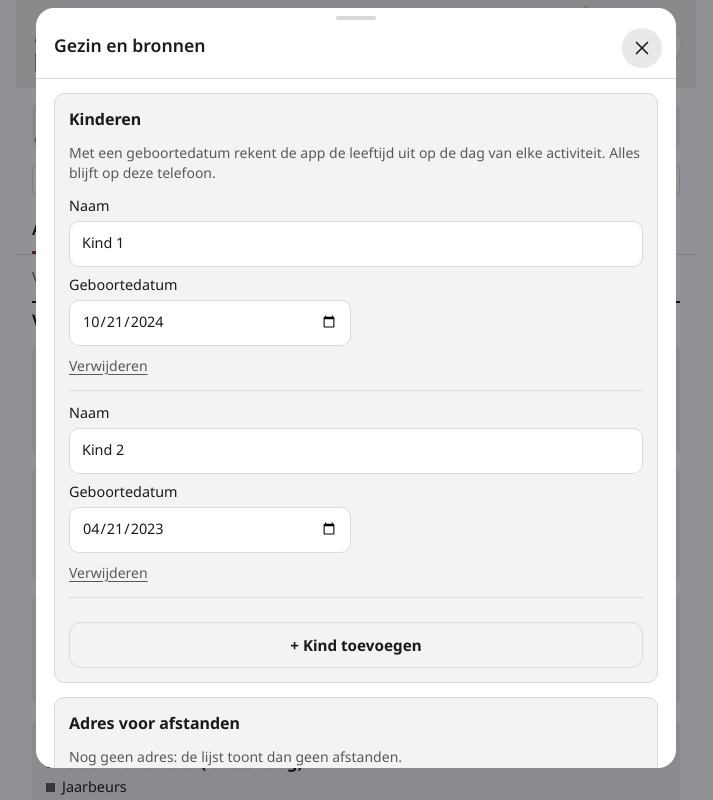
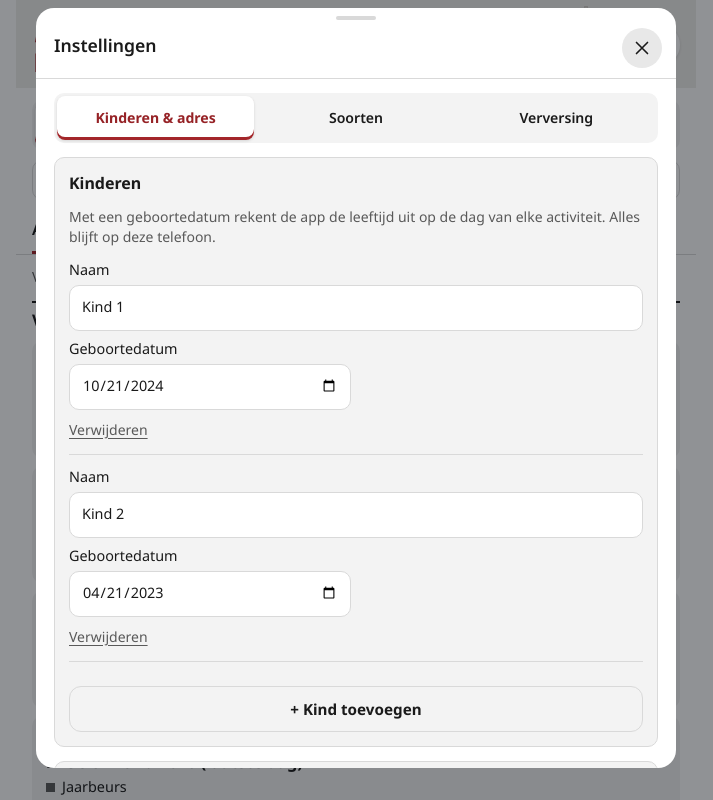
Before and after one commit to tomasr91/wattedoeninutrecht, a React (Vite) app: page / in a window 1280 px wide. Both pictures are taken after a click on the button 944 px from the left and 45 px from the top of the page. Shown: the top 800 px of the page, without its empty margins (284-997 px from the left). Built offline with nearby package versions, Linux system fonts and the light colour scheme.

Commit message:
Instellingen in drie tabbladen: Kinderen & adres, Soorten, Verversing
'Bronnen' onder de lijst opent direct het tabblad Verversing.

Co-Authored-By: Claude Opus 5.5 <noreply@anthropic.com>
Claude-Session: https://claude.ai/code/session_017ztSDsxaBpC9ShY7qpLFy6

```diff
--- a/src/app/App.tsx
+++ b/src/app/App.tsx
@@ -38,7 +38,7 @@ export function App() {
   const [pane, setPane] = useState<Pane>('agenda');
   const [slide, setSlide] = useState<'' | 'from-left' | 'from-right'>('');
   const [detail, setDetail] = useState<{ a: Activity; others: Activity[] } | null>(null);
-  const [settingsOpen, setSettingsOpen] = useState(false);
+  const [settingsOpen, setSettingsOpen] = useState<false | 'gezin' | 'verversing'>(false);
 
   const [fresh, setFresh] = useState<Set<string>>(new Set());
   useEffect(() => {
@@ -136,7 +136,7 @@ export function App() {
               <p className="brand-sub">Ontdek. Kies. Ga.</p>
             </div>
           </div>
-          <button className="icon-btn on-brand" onClick={() => setSettingsOpen(true)} aria-label="Gezin en bronnen">
+          <button className="icon-btn on-brand" onClick={() => setSettingsOpen('gezin')} aria-label="Instellingen">
             <IconUser size={20} />
           </button>
         </div>
@@ -215,7 +215,7 @@ export function App() {
               {lastRun && (
                 <p>
                   Bijgewerkt {formatDateTime(lastRun)}.{' '}
-                  <button className="text-btn small" onClick={() => setSettingsOpen(true)}>
+                  <button className="text-btn small" onClick={() => setSettingsOpen('verversing')}>
                     Bronnen
                   </button>
                 </p>
@@ -233,6 +233,7 @@ export function App() {
           status={data?.status}
           generatedAt={data?.generatedAt}
           activities={data?.activities ?? []}
+          initialTab={settingsOpen}
           onClose={() => setSettingsOpen(false)}
         />
       )}
--- a/src/app/components/DetailSheet.tsx
+++ b/src/app/components/DetailSheet.tsx
@@ -182,7 +182,7 @@ export function DetailSheet({
                   {a.venue.geoPrecision !== 'exact' && <div className="small muted">Locatie benaderd, afstand is indicatief</div>}
                 </>
               ) : (
-                <span className="muted">{profile.home ? 'Onbekend: de bron geeft geen precieze locatie' : 'Vul bij Gezin je adres in om afstanden te zien'}</span>
+                <span className="muted">{profile.home ? 'Onbekend: de bron geeft geen precieze locatie' : 'Vul bij Instellingen je adres in om afstanden te zien'}</span>
               )}
             </dd>
             <dt>Prijs</dt>
--- a/src/app/styles.css
+++ b/src/app/styles.css
@@ -251,6 +251,18 @@ h3 {
   color: var(--brand-ink);
   font-weight: 700;
   box-shadow: var(--shadow), inset 0 -3px 0 var(--brand);
+}
+
+.settings-tabs {
+  grid-template-columns: repeat(3, minmax(0, 1fr));
+  position: sticky;
+  top: 0;
+  z-index: 2;
+}
+.settings-tabs button {
+  font-size: 0.88rem;
+  line-height: 1.15;
+  padding: 4px 2px;
 }
 
 .toggle-row {
--- a/src/app/views/SettingsView.tsx
+++ b/src/app/views/SettingsView.tsx
@@ -15,8 +15,10 @@ export function SettingsSheet({
   status,
   generatedAt,
   activities,
+  initialTab = 'gezin',
   onClose,
 }: {
+  initialTab?: 'gezin' | 'soorten' | 'verversing';
   activities: Activity[];
   profile: Profile;
   setProfile: (p: Profile) => void;
@@ -26,6 +28,7 @@ export function SettingsSheet({
   onClose: () => void;
 }) {
   const p = profile;
+  const [tab, setTab] = useState<'gezin' | 'soorten' | 'verversing'>(initialTab);
   const hidden = p.hiddenKinds ?? { kinderen: [], volwassenen: [] };
   const kindsFor = (aud: ListAudience) =>
     [...new Set(activities.filter((a) => (aud === 'kinderen' ? a.audiences.some((x) => x !== 'volwassenen') : a.audiences.includes('volwassenen'))).map(kindLabel))].sort((x, y) =>
@@ -45,8 +48,24 @@ export function SettingsSheet({
     setProfile({ ...p, children: p.children.map((c, j) => (j === i ? { ...c, ...patch } : c)) });
 
   return (
-    <Sheet title="Gezin en bronnen" onClose={onClose}>
+    <Sheet title="Instellingen" onClose={onClose}>
       <div className="settings">
+        <div className="audience-tabs settings-tabs" role="tablist" aria-label="Instellingen">
+          {(
+            [
+              ['gezin', 'Kinderen & adres'],
+              ['soorten', 'Soorten'],
+              ['verversing', 'Verversing'],
+            ] as const
+          ).map(([id, label]) => (
+            <button key={id} role="tab" aria-selected={tab === id} className={tab === id ? 'is-on' : ''} onClick={() => setTab(id)}>
+              {label}
+            </button>
+          ))}
+        </div>
+
+        {tab === 'gezin' && (
+          <>
         <section className="settings-block" aria-labelledby="set-kids">
           <h3 id="set-kids">Kinderen</h3>
           <p className="small muted">
@@ -82,8 +101,10 @@ export function SettingsSheet({
         </section>
 
         <HomeBlock home={p.home} onChange={(home) => setProfile({ ...p, home })} />
+          </>
+        )}
 
-        {(['volwassenen', 'kinderen'] as const).map((aud) => (
+        {tab === 'soorten' && (['volwassenen', 'kinderen'] as const).map((aud) => (
           <section key={aud} className="settings-block" aria-labelledby={`set-kinds-${aud}`}>
             <h3 id={`set-kinds-${aud}`}>Soorten bij {aud === 'kinderen' ? 'Kinderen' : 'Volwassenen'}</h3>
             <p className="small muted">Tik om een soort te verbergen of weer te tonen. Doorgestreept = verborgen.</p>
@@ -100,7 +121,8 @@ export function SettingsSheet({
           </section>
         ))}
 
-        {status && (
+        {tab === 'verversing' && !status && <p className="small muted">Nog geen informatie over de updates.</p>}
+        {tab === 'verversing' && status && (
           <section className="settings-block" aria-labelledby="set-status">
             <h3 id="set-status">Bronnen en updates</h3>
             <p>
@@ -127,7 +149,7 @@ export function SettingsSheet({
                         <strong>{s.sourceName}</strong>
                         <div className="small">
                           {pending
-                            ? 'Nog niet automatisch opgehaald; gebeurt bij de eerstvolgende wekelijkse update'
+                            ? 'Nog niet automatisch opgehaald; gebeurt bij de eerstvolgende nachtelijke update'
                             : s.ok
                               ? `${s.fetched} activiteiten, gelukt ${s.lastSuccess ? fmtChecked(s.lastSuccess, today) : ''}`
                               : `Mislukt bij laatste poging${s.lastSuccess ? `; gegevens van ${fmtChecked(s.lastSuccess, today)} blijven staan` : ''}${s.error ? ` (${s.error})` : ''}`}
```
